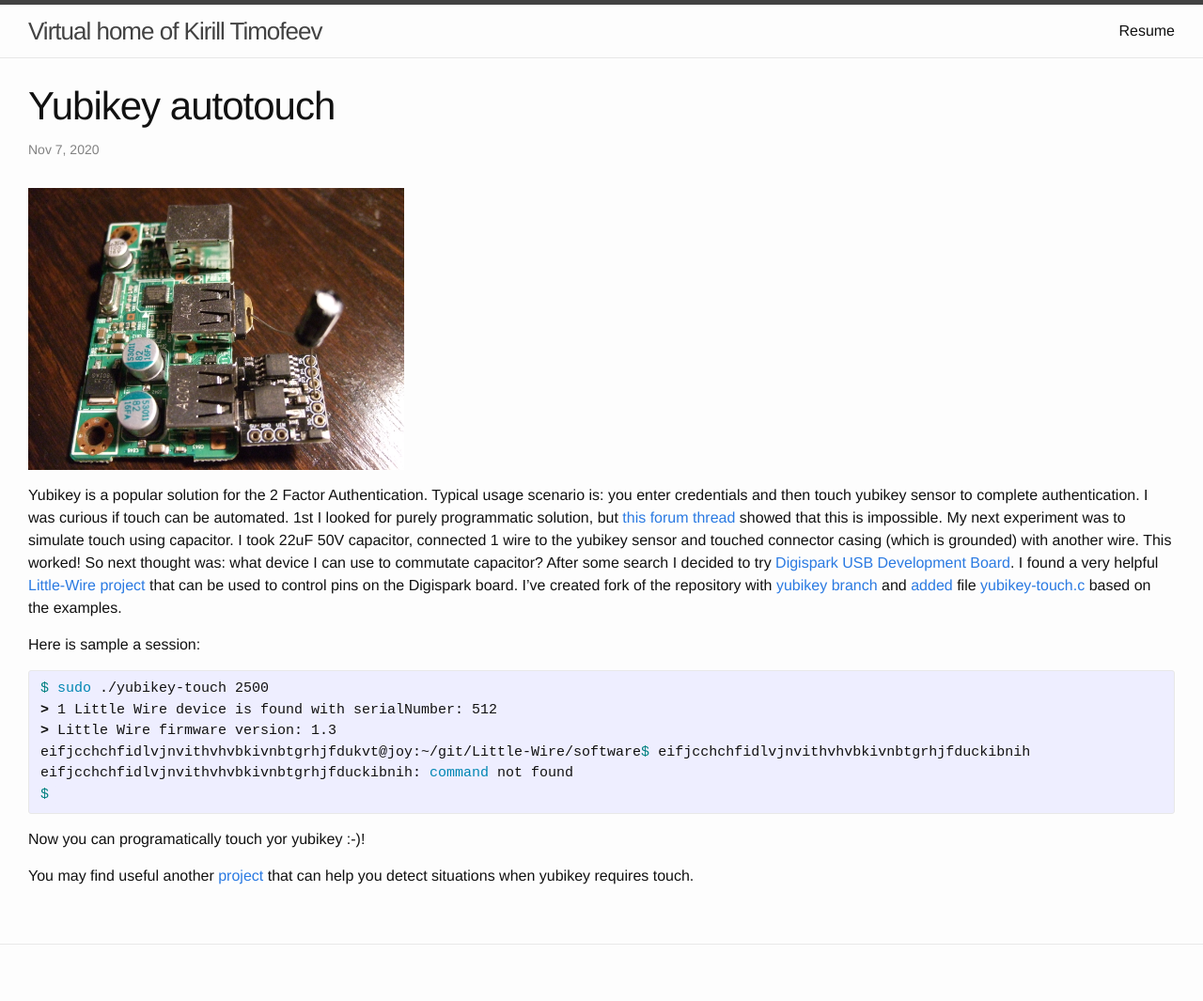
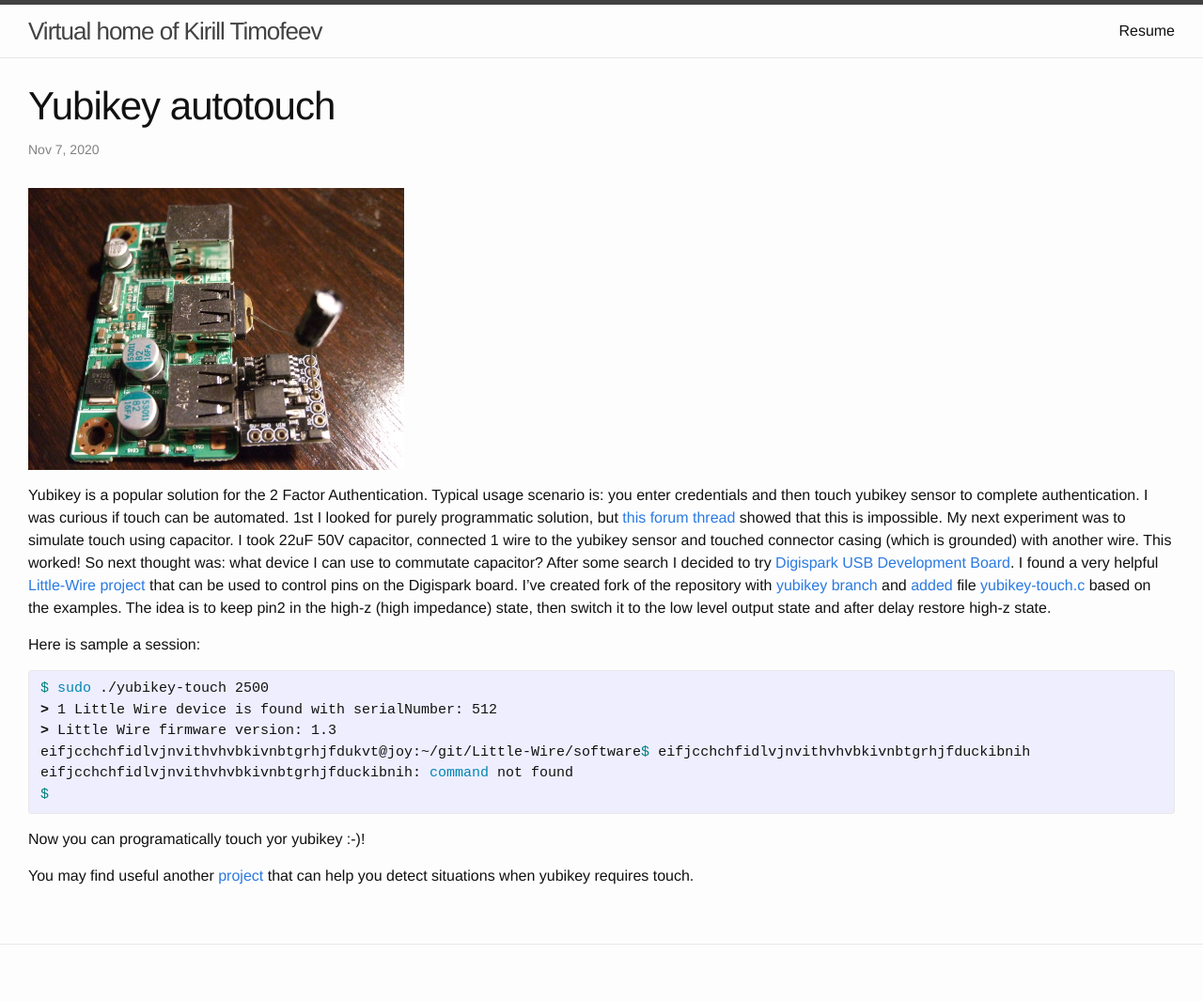
Before and after one commit to kt97679/kt97679.github.io, a Jekyll site: the page built from _posts/2020-11-07-yubikey-autotouch.markdown, in a window 1280 px wide. Shown: the whole page at 94% size. Built offline with Jekyll 4.4.1, drawn with Linux system fonts in a browser that asks for light colours.

Commit message:
useful details added

```diff
--- a/_posts/2020-11-07-yubikey-autotouch.markdown
+++ b/_posts/2020-11-07-yubikey-autotouch.markdown
@@ -13,7 +13,7 @@ connector casing (which is grounded) with another wire. This worked! So next tho
 try [Digispark USB Development Board](http://digistump.com/products/1). I found a very helpful [Little-Wire project](https://github.com/kt97679/Little-Wire) that can
 be used to control pins on the Digispark board. I've created fork of the repository with [yubikey branch](https://github.com/kt97679/Little-Wire/tree/yubikey) and
 [added](https://github.com/kt97679/Little-Wire/commit/6d7d494d06f46f5cc8cc2a08f3e713bf4cf6150a) file [yubikey-touch.c](https://github.com/kt97679/Little-Wire/blob/yubikey/software/examples/yubikey-touch.c)
-based on the examples.
+based on the examples. The idea is to keep pin2 in the high-z (high impedance) state, then switch it to the low level output state and after delay restore high-z state.
 
 
 Here is sample a session:
```
